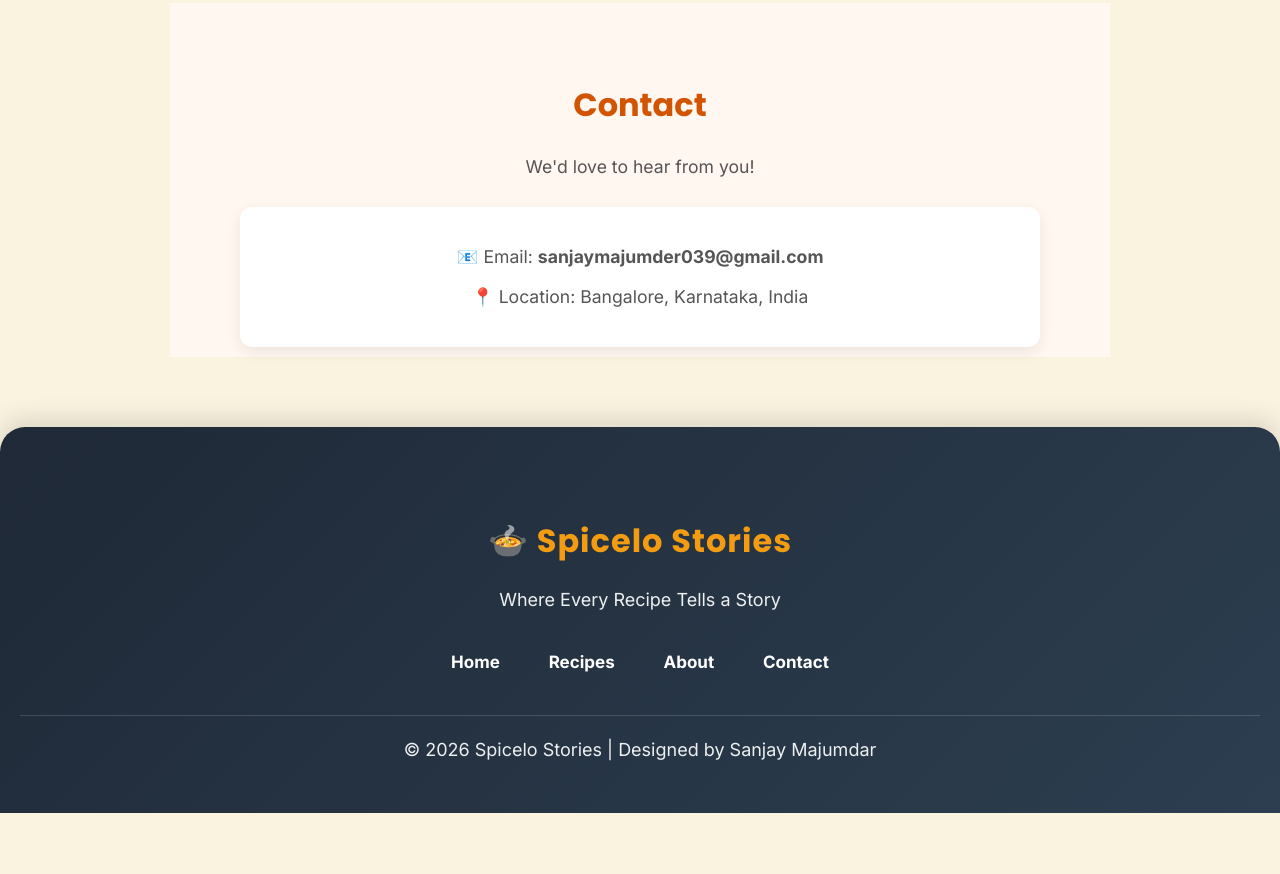
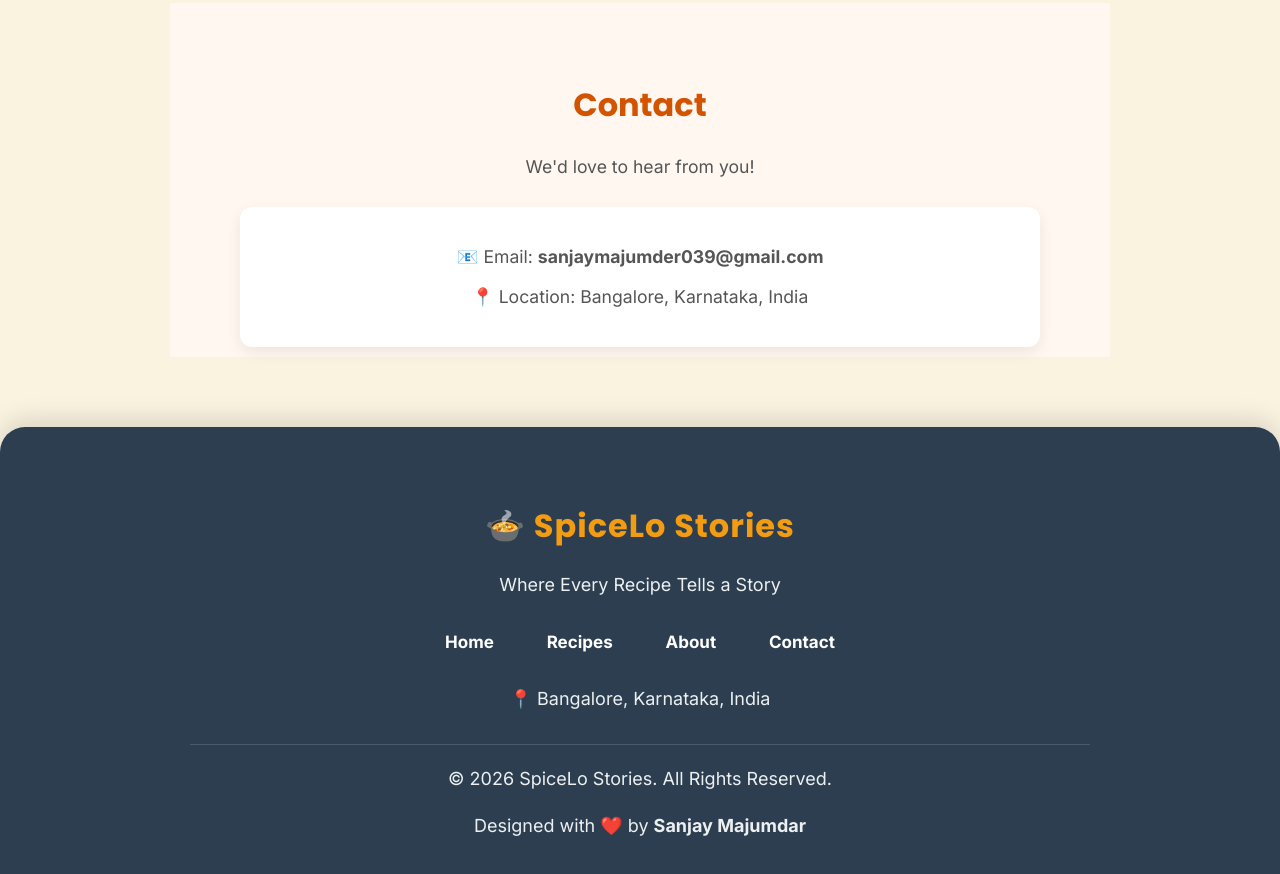
Before and after one commit to sanjaymajumder039-pixel/spicelo-stories, a plain HTML site: page index.html in a window 1280 px wide. Shown: the part 2502-3376 px from the top of the page. Before the commit the page ends 3315 px from the top, so only its background shows below. Drawn offline with Linux system fonts and the light colour scheme.

Commit message:
Upgraded premium footer

```diff
--- a/index.html
+++ b/index.html
@@ -148,20 +148,30 @@
 
 <footer class="footer">
 
-    <h3>🍲 Spicelo Stories</h3>
+    <div class="footer-content">
 
-    <p>Where Every Recipe Tells a Story</p>
+        <h3>🍲 SpiceLo Stories</h3>
 
-    <div class="footer-links">
-        <a href="#">Home</a>
-        <a href="#">Recipes</a>
-        <a href="#">About</a>
-        <a href="#">Contact</a>
+        <p>Where Every Recipe Tells a Story</p>
+
+        <div class="footer-links">
+            <a href="#home">Home</a>
+            <a href="#recipes">Recipes</a>
+            <a href="#about">About</a>
+            <a href="#contact">Contact</a>
+        </div>
+
+        <p>📍 Bangalore, Karnataka, India</p>
+
+        <p class="copyright">
+            © 2026 SpiceLo Stories. All Rights Reserved.
+        </p>
+
+        <p class="designer">
+            Designed with ❤️ by <strong>Sanjay Majumdar</strong>
+        </p>
+
     </div>
-
-    <p class="copyright">
-        © 2026 Spicelo Stories | Designed by Sanjay Majumdar
-    </p>
 
 </footer>
 </body>
--- a/style.css
+++ b/style.css
@@ -815,3 +815,41 @@ button {
     border-radius:12px;
     box-shadow:0 5px 15px rgba(0,0,0,0.08);
 }
+/* ===== PREMIUM FOOTER ===== */
+
+.footer{
+    background:#2c3e50;
+    color:white;
+    text-align:center;
+    padding:40px 20px;
+}
+
+.footer-content{
+    max-width:900px;
+    margin:auto;
+}
+
+.footer h3{
+    margin-bottom:10px;
+    color:#f39c12;
+}
+
+.footer-links{
+    margin:20px 0;
+}
+
+.footer-links a{
+    color:white;
+    text-decoration:none;
+    margin:0 12px;
+    transition:0.3s;
+}
+
+.footer-links a:hover{
+    color:#f39c12;
+}
+
+.designer{
+    margin-top:15px;
+    font-size:15px;
+}
```
